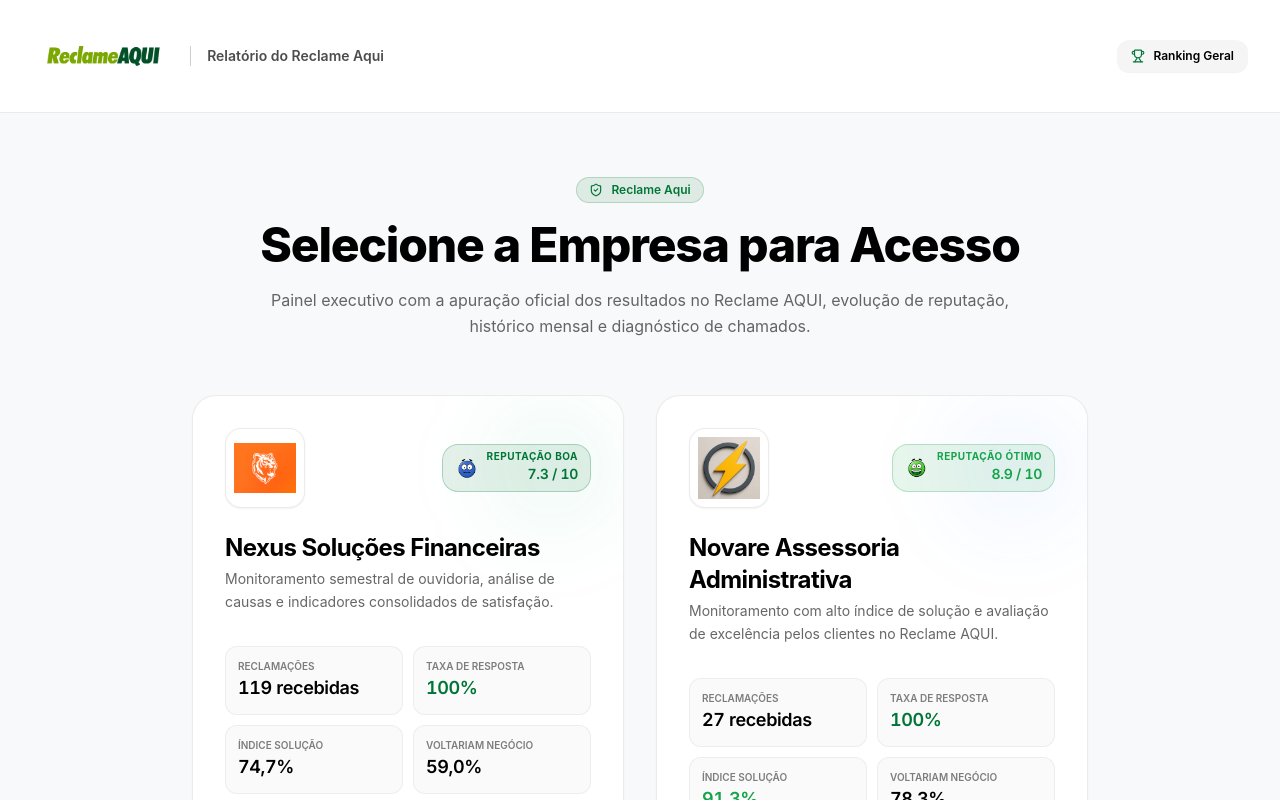
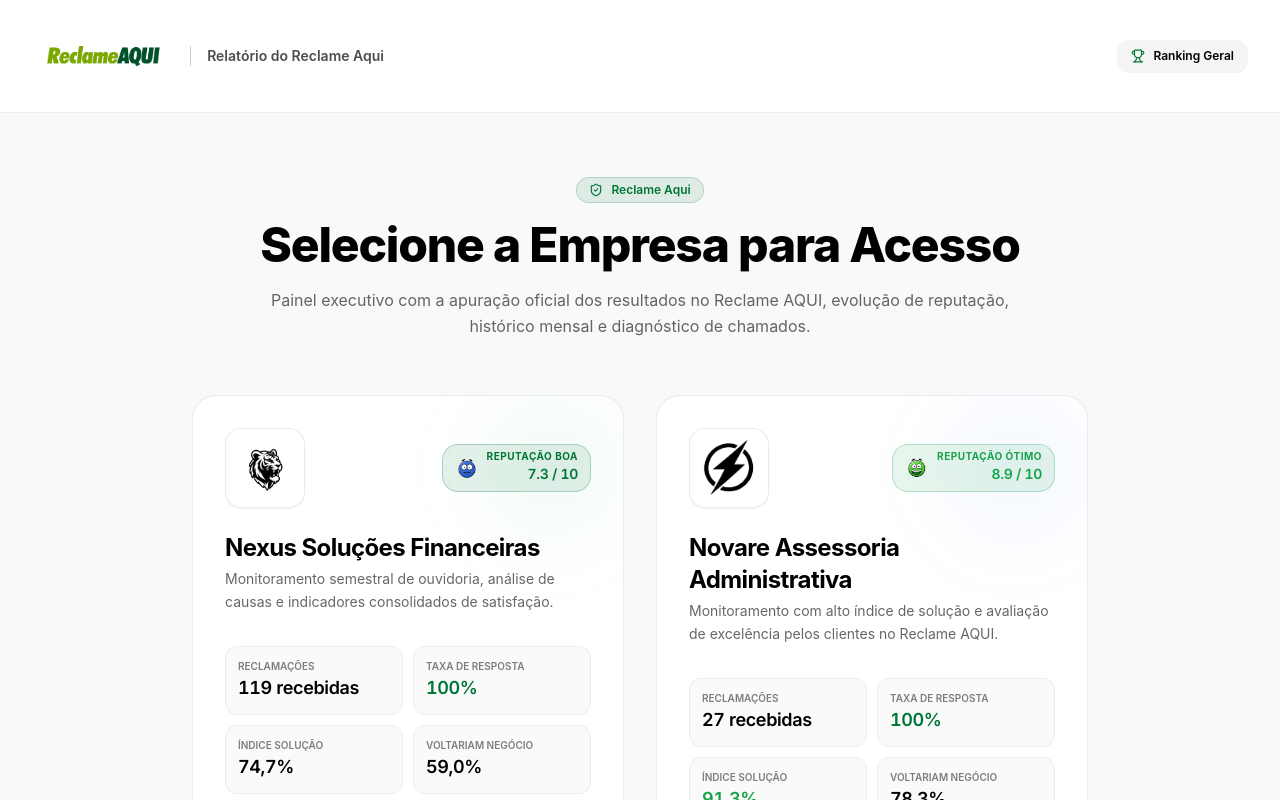
Before and after one commit to Luquivaros/ranking_reclameaqui, a React (Vite) app: page / in a window 1280 px wide. Shown: the top 800 px of the page. Built offline with nearby package versions, Linux system fonts and the light colour scheme; no server answers.

Commit message:
feat: usar logos nexus_preto e novare_preto na pagina inicial

```diff
--- a/src/components/hub/CompanyHubPage.tsx
+++ b/src/components/hub/CompanyHubPage.tsx
@@ -64,7 +64,7 @@
               <div className="flex items-center justify-between gap-4">
                 <div className="w-16 h-16 sm:w-20 sm:h-20 rounded-2xl bg-white border border-black/[0.08] p-2 flex items-center justify-center shadow-xs group-hover:scale-105 transition-transform duration-300">
                   <img
-                    src="/image/nexus.webp"
+                    src="/image/nexus_preto.png"
                     alt="Nexus Soluções Financeiras"
                     className="w-full h-full object-contain"
                   />
@@ -141,7 +141,7 @@
               <div className="flex items-center justify-between gap-4">
                 <div className="w-16 h-16 sm:w-20 sm:h-20 rounded-2xl bg-white border border-black/[0.08] p-2 flex items-center justify-center shadow-xs group-hover:scale-105 transition-transform duration-300">
                   <img
-                    src="/image/novare.webp"
+                    src="/image/novare_preto.png"
                     alt="Novare Assessoria Administrativa"
                     className="w-full h-full object-contain"
                   />
```
Also changed, not shown: public/image/nexus_preto.png (added), public/image/novare_preto.png (added).
